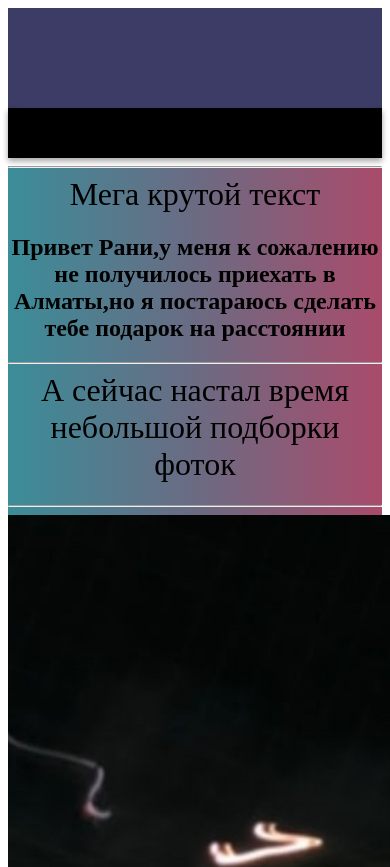
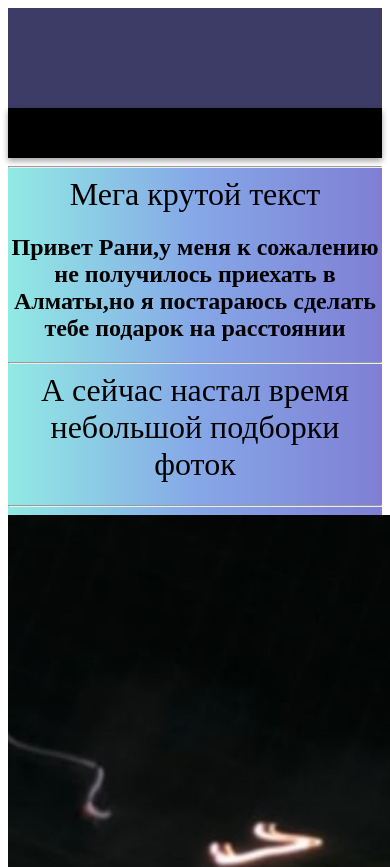
Before and after one commit to Sydykov2021/Ranitop, a plain HTML site: page index.html in a window 390 px wide. Shown: the top 867 px of the page. Drawn offline with Linux system fonts and the light colour scheme.

Commit message:
Update index.html

```diff
--- a/index.html
+++ b/index.html
@@ -112,9 +112,6 @@ p {
   padding:0;
   }
 .main{
-background: #aa4b6b;  /* fallback for old browsers */
-background: -webkit-linear-gradient(to right, #3b8d99, #6b6b83, #aa4b6b);  /* Chrome 10-25, Safari 5.1-6 */
-background: linear-gradient(to right, #3b8d99, #6b6b83, #aa4b6b); /* W3C, IE 10+/ Edge, Firefox 16+, Chrome 26+, Opera 12+, Safari 7+ */
 
 }
 
@@ -153,7 +150,10 @@ background: linear-gradient(to right, #3b8d99, #6b6b83, #aa4b6b); /* W3C, IE 10+
 </div>
 
     </div>
-  <div class="main" style="min-height:89%; height:auto; width:100%; margin-top:7px; text-align:center; background:#aa4b6b; background: -webkit-linear-gradient(to right, #3b8d99, #6b6b83, #aa4b6b); background: linear-gradient(to right, #3b8d99, #6b6b83, #aa4b6b)  ">
+  <div class="main" style="min-height:89%; height:auto; width:100%; margin-top:7px; text-align:center; background: #7F7FD5;  /* fallback for old browsers */
+background: -webkit-linear-gradient(to right, #91EAE4, #86A8E7, #7F7FD5);  /* Chrome 10-25, Safari 5.1-6 */
+background: linear-gradient(to right, #91EAE4, #86A8E7, #7F7FD5); /* W3C, IE 10+/ Edge, Firefox 16+, Chrome 26+, Opera 12+, Safari 7+ */
+ ">
 <hr></hr>
    <h1>Мега крутой текст </h1>
   <h2>Привет Рани,у меня к сожалению не получилось приехать в Алматы,но я постараюсь сделать тебе подарок на расстоянии</h2>
```
